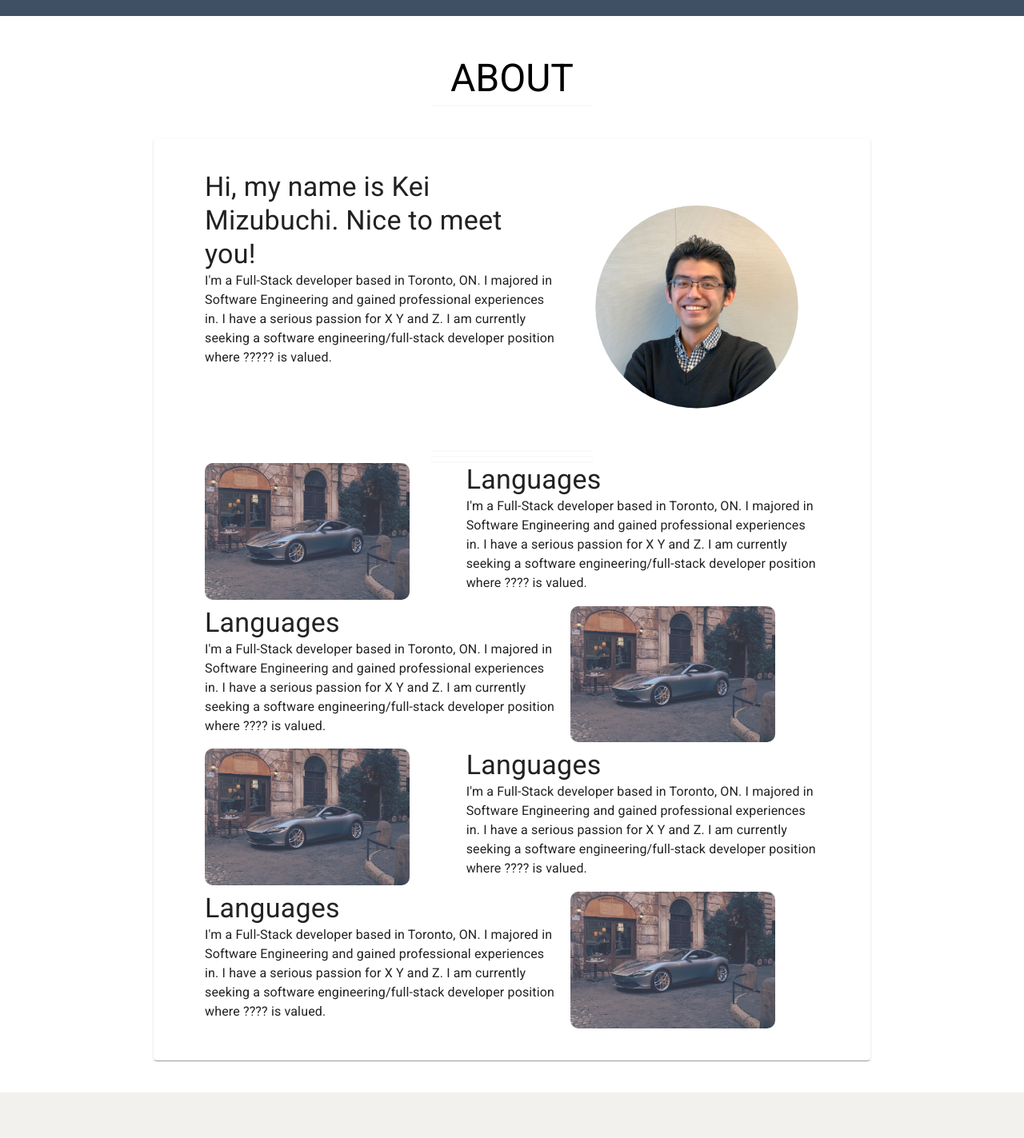
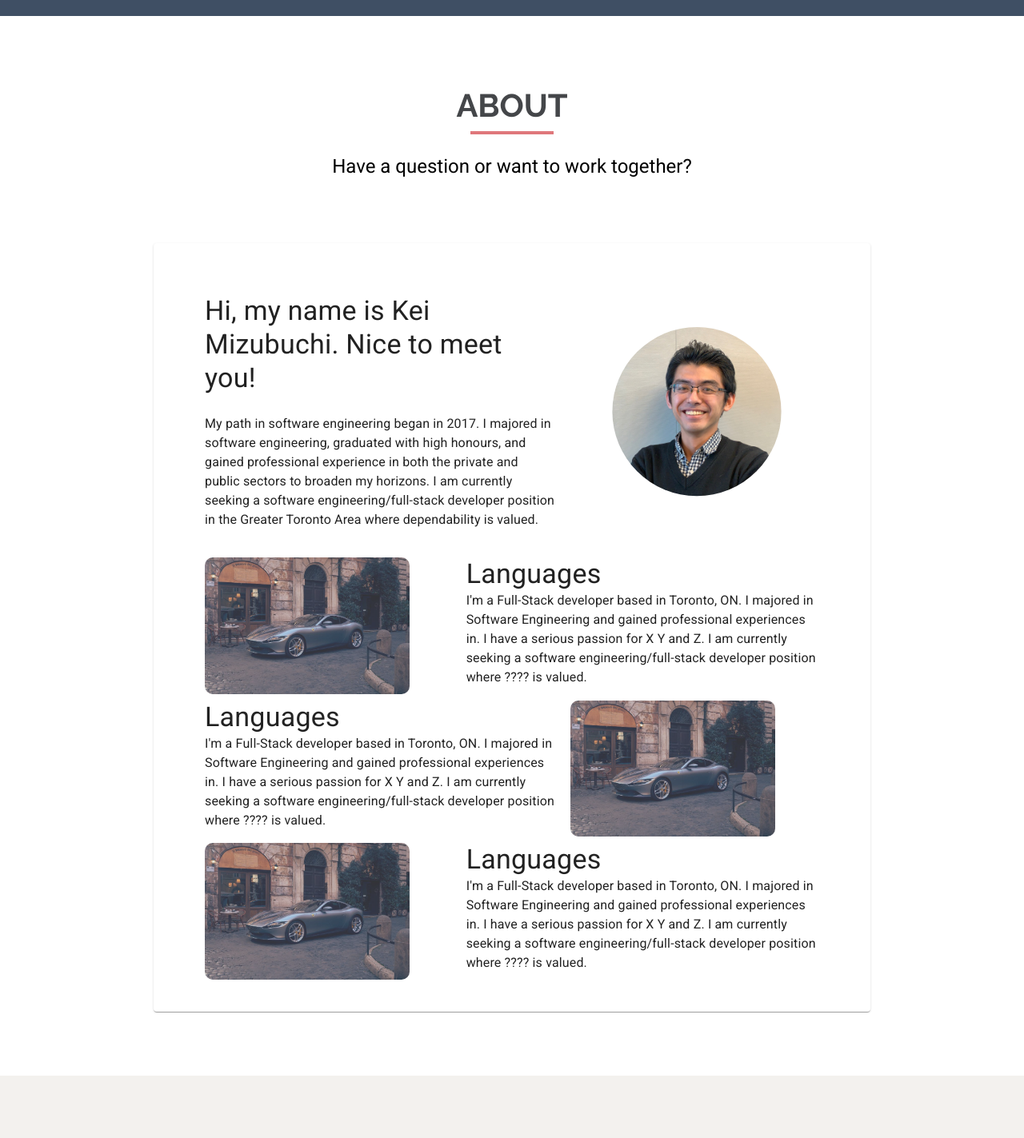
Before and after one commit to Kmzbch/Portfolio, a React (Create React App) app: page / in a window 1280 px wide. Shown: the part 780-2203 px from the top of the page at 80% size. Built offline with nearby package versions, Linux system fonts and the light colour scheme; grey boxes are pictures that could not be loaded.

Commit message:
margin bug fixed

```diff
--- a/src/App.css
+++ b/src/App.css
@@ -1,3 +1,5 @@
+@import url('https://fonts.googleapis.com/css2?family=Raleway:ital,wght@0,100;0,200;0,300;0,400;0,500;0,600;0,700;0,800;0,900;1,100;1,200;1,300;1,400;1,500;1,600;1,700;1,800;1,900&display=swap');
+
 .App {
 	text-align: center;
 	margin-top: 55px;
@@ -14,21 +16,28 @@
 }
 
 .header {
-	padding-top: 50px;
+	font-family: "Raleway";
+	font-size: 40px;
+	font-weight: bold;
+	line-height: 24px;
+	padding-top: 100px;
 	text-align: center;
-	color: black;
+	color: #444649;
 }
 
 .page {
-	/* position: absolute; */
+	/* TODO: fix styles */
+	/* margin:-5vh 0 0 0; */
 	top: 0;
-	left: 20vw;
+	left: 0;
+	/* left: 20vw; */
 }
 
 .divider {
-	border: 1px solid #fafafa;
-	width: 200px;
-	margin: 5px 0 0;
+	/* border: 1px solid #fafafa; */
+	border: 2px solid #df777b ;
+	width: 100px;
+	margin: 20px 0 0 0;
 }
 
 .center {
--- a/src/App.js
+++ b/src/App.js
@@ -25,6 +25,10 @@ function App() {
 			<About />
 			<Projects />
 			<Resume />
+
+			{/* <div style={{ backgroundColor: '#CCC', width: '100%', height: '100px' }} />
+			<div style={{ backgroundColor: '#DDD', width: '100%', height: '100px' }} /> */}
+
 			<Contact />
 			{/* <Route
 				render={({ location }) => (
--- a/src/components/about/About.js
+++ b/src/components/about/About.js
@@ -14,39 +14,39 @@ export default class About extends Component {
 
 	render() {
 		return (
-			<div className={'page'}>
-				<section id="" className="about" data-section="">
+			<div>
+				<section id="about" className="about" data-section="">
 					<div className={'view main content'}>
 						{/* HEADER */}
-						<Typography className="header" variant="h3">
-							ABOUT
-						</Typography>
+						<div className="header">ABOUT</div>
 
 						{/* DIVIDER */}
 						<hr className={'divider center'} />
+
+						<Typography className="caption" variant="h5">
+							Have a question or want to work together?
+						</Typography>
 
 						{/* PANEL */}
 						<Paper className={'panel'}>
 							{/* ABOUT ME */}
 							<Grid container spacing={3} justify="center">
 								<Grid item xs={7} sm={7}>
-									<Typography variant="h4">
+									<Typography style={{ margin: '3vh auto' }} variant="h4">
 										Hi, my name is Kei Mizubuchi. Nice to meet you!
 									</Typography>
 									<Typography>
-										I'm a Full-Stack developer based in Toronto, ON. I majored in Software
-										Engineering and gained professional experiences in. I have a serious passion for
-										X Y and Z. I am currently seeking a software engineering/full-stack developer
-										position where ????? is valued.
+										My path in software engineering began in 2017. I majored in software
+										engineering, graduated with high honours, and gained professional experience in
+										both the private and public sectors to broaden my horizons. I am currently
+										seeking a software engineering/full-stack developer position in the Greater
+										Toronto Area where dependability is valued.{' '}
 									</Typography>
 								</Grid>
 								<Grid style={{ textAlign: 'center' }} item xs={5} sm={5}>
 									<img className={'profile-image'} src="./images/about/profile.jpg" alt="profile" />
 								</Grid>
 							</Grid>
-							<hr className={'divider center'} />
-							<hr className={'divider center'} />
-							<hr className={'divider center'} />
 
 							{/* ABOUT TECH  */}
 							<Grid container spacing={2} justify="center">
@@ -105,25 +105,6 @@ export default class About extends Component {
 									</Typography>
 								</Grid>
 							</Grid>
-
-							<Grid container spacing={2} justify="center">
-								<Grid item xs={7} sm={7}>
-									<Typography variant="h4">Languages</Typography>
-									<Typography>
-										I'm a Full-Stack developer based in Toronto, ON. I majored in Software
-										Engineering and gained professional experiences in. I have a serious passion for
-										X Y and Z. I am currently seeking a software engineering/full-stack developer
-										position where ???? is valued.
-									</Typography>
-								</Grid>
-								<Grid item xs={5} sm={5}>
-									<img
-										className={'about-tech-image l'}
-										src={'./images/about/roma-exterior.jpg'}
-										alt={'Engine room of Ferrari Roma'}
-									/>
-								</Grid>
-							</Grid>
 						</Paper>
 					</div>
 				</section>
--- a/src/components/about/About.scss
+++ b/src/components/about/About.scss
@@ -7,20 +7,26 @@
 		// left: 30vh;
 		// background-color: rgba(0, 0, 0, 0.109) !important;
 		// background-color: #f3f1ee !important;
+		// background-color: red;
 		z-index: 100;
+	}
+	.caption {
+		margin: 3vh auto;
+		text-align: center;
 	}
 
 	.panel {
 		width: 60%;
 		// height: 60vh;
 		padding: 5vh 5vw;
-		margin: 5vh auto;
+		margin: 10vh auto;
 	}
 
 	.profile-image {
 		width: 20vw;
 		// clip-path: polygon(25% 0%, 75% 0%, 100% 50%, 75% 100%, 25% 100%, 0% 50%);
-		clip-path: circle(42% at 50% 50%);
+		clip-path: circle(35% at 50% 50%);
+		// border: 9px solid #00cc00;
 
 		// opacity: .8;
 	}
--- a/src/components/contact/Contact.js
+++ b/src/components/contact/Contact.js
@@ -15,9 +15,10 @@ export default class Contact extends Component {
 			<div className={'page'}>
 				<section id="" className="contact" data-section="">
 					<div className="view main content">
-						<Typography className="header" variant="h3" style={{ color: 'white' }}>
+						<div className="header" style={{ color: 'white' }}>
 							CONTACT
-						</Typography>
+						</div>
+
 						<hr className={'divider center'} />
 						<Typography className="caption" variant="h5">
 							Have a question or want to work together?
--- a/src/components/projects/Projects.js
+++ b/src/components/projects/Projects.js
@@ -19,16 +19,18 @@ export default class Projects extends Component {
 	render() {
 		return (
 			<div className={'page'}>
-				<section id="" className="project" data-section="">
+				<section id="project" className="project" data-section="">
 					<div className="view main content">
 						{/* <h3 className="header">
 						PROJECTS
 						</h3> */}
-						<Typography className="header" variant="h3">
-							PROJECTS
-						</Typography>
+						<div className="header">PROJECTS</div>
 
 						<hr className={'divider center'} />
+
+						<Typography className="caption" variant="h5">
+							Have a question or want to work together?
+						</Typography>
 
 						{/* PROJECTS */}
 						{ProjectItems.map((item, index) => {
--- a/src/components/projects/Projects.scss
+++ b/src/components/projects/Projects.scss
@@ -5,6 +5,11 @@
 		background-color: #f3f1ee !important;
 		z-index: 100;
 		padding-bottom: 15vh;
+	}
+
+	.caption {
+		margin: 3vh auto;
+		text-align: center;
 	}
 
 	.panel {
--- a/src/components/resume/Resume.js
+++ b/src/components/resume/Resume.js
@@ -14,19 +14,15 @@ export default class Resume extends Component {
 	render() {
 		return (
 			<div className={'page'}>
-				<section id="" className="resume" data-section="">
+				<section id="resume" className="resume" data-section="">
 					<div className="view main content">
-						<Typography
-							style={{
-								color: '#3f4e67'
-							}}
-							className="header"
-							variant="h3"
-						>
-							RESUME
-						</Typography>
+						<div className="header">RESUME</div>
 
 						<hr className={'divider center'} />
+
+						<Typography className="caption" variant="h5">
+							Have a question or want to work together?
+						</Typography>
 
 						<div>
 							<ul className="resume-body">
--- a/src/components/resume/Resume.scss
+++ b/src/components/resume/Resume.scss
@@ -11,6 +11,7 @@
 	}
 
 	.caption {
+		margin: 3vh auto;
 		text-align: center;
 	}
 
```
